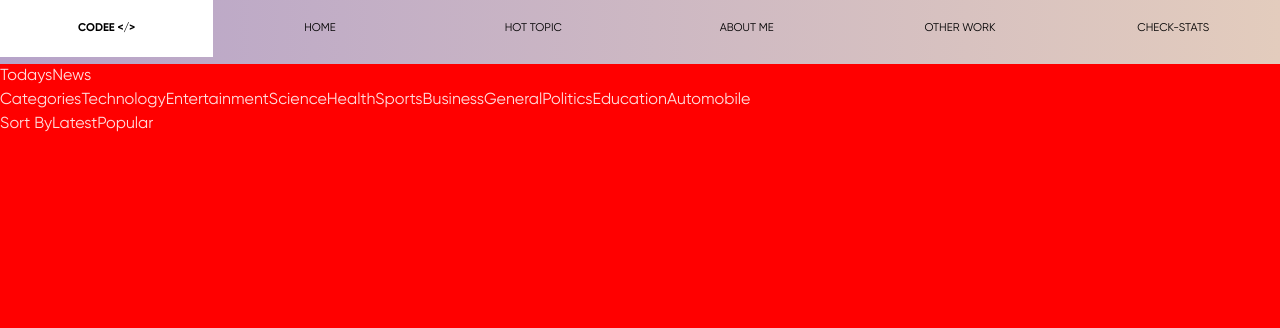
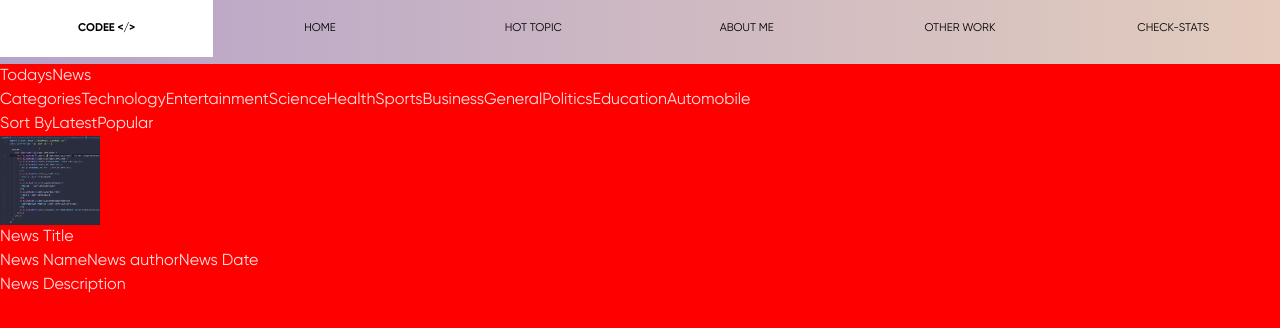
Before and after one commit to RaazKetan/CodeHut, a React (Vite) app: page /todaynews in a window 1280 px wide. Shown: the top 328 px of the page. Built offline with nearby package versions, Linux system fonts and the light colour scheme.

Commit message:
Basic Structure for the news

```diff
--- a/src/Components/HotPage/TodayNews.jsx
+++ b/src/Components/HotPage/TodayNews.jsx
@@ -1,3 +1,5 @@
+import {Link} from 'react-router-dom';
+import img from '../../assets/Images/code.jpg';
 import styles from './TodayNews.module.css';
 function TodaysNews() {
   return (
@@ -29,6 +31,17 @@ function TodaysNews() {
           <button>Popular</button>
         </span>
       </section>
+      <section>
+        <section ><img src={img} style={{width:'100px'}}></img></section>
+        <section>
+        <Link><h2>News Title</h2></Link>
+        <span>News Name</span>
+        <span>News author</span>
+        <span>News Date</span>
+        </section>
+        <p>News Description</p>
+
+      </section>
 
 
     </div>
```
